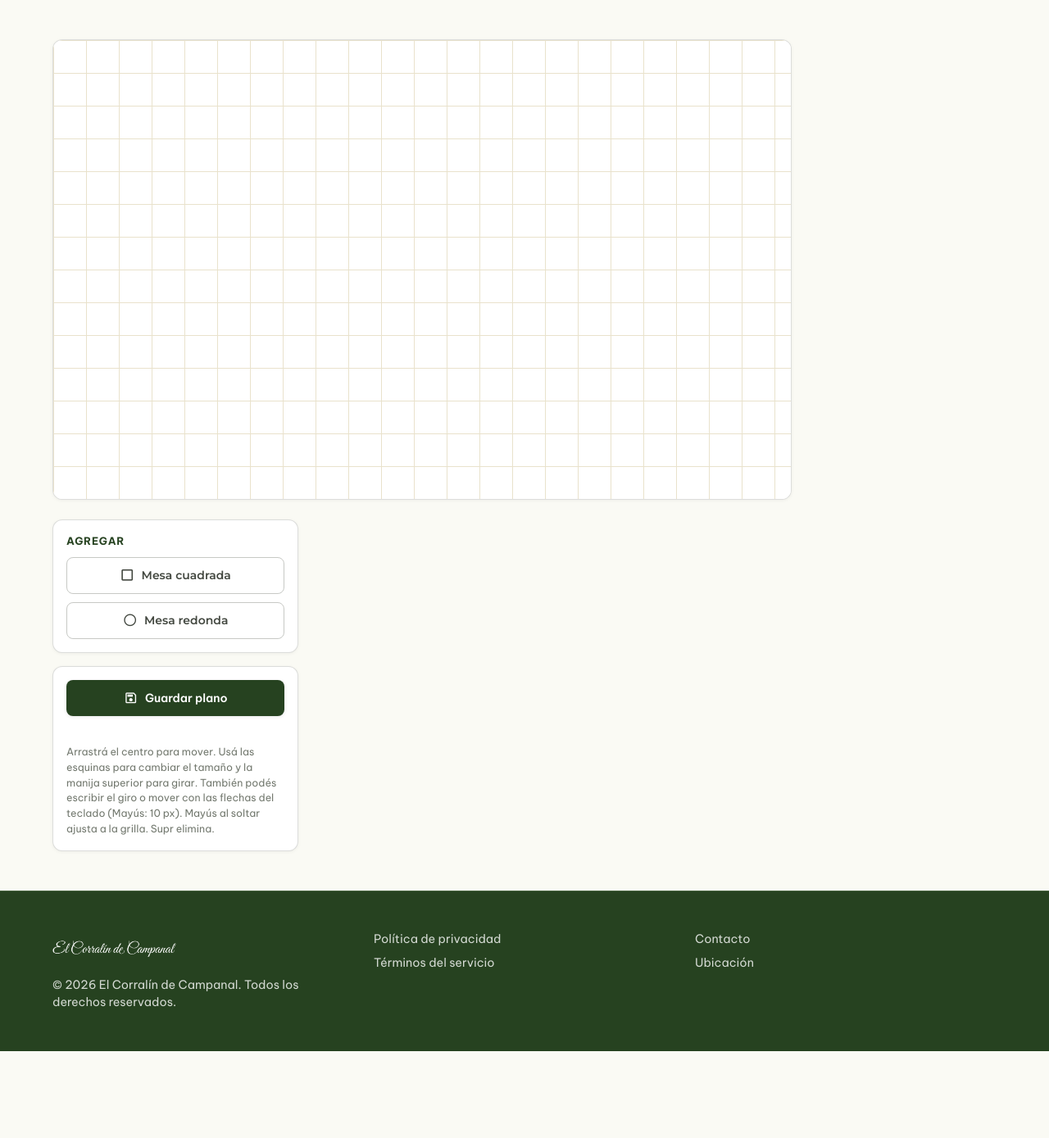
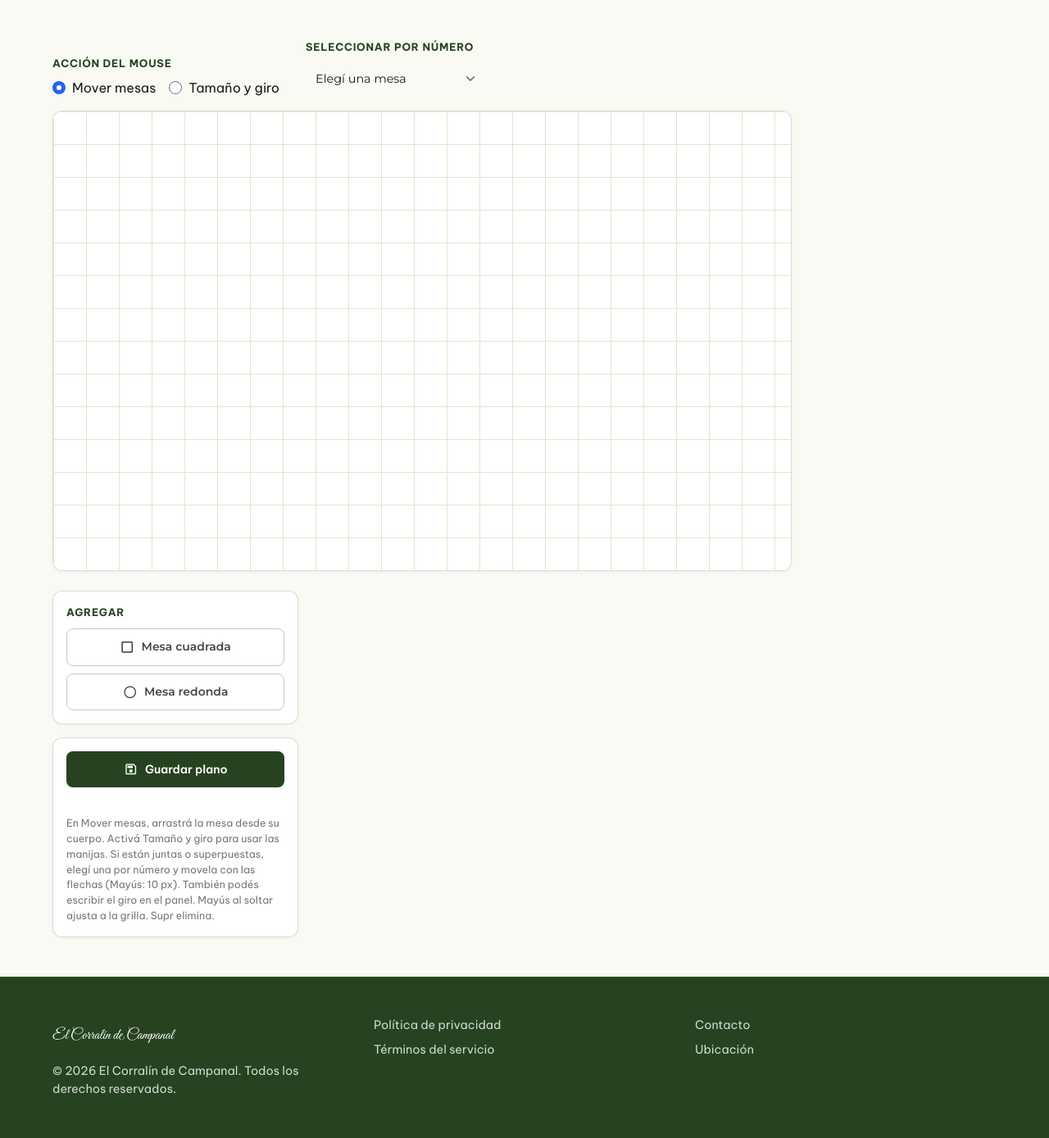
Before and after one commit to adanib7/margo-project-, a PHP site: page /plano in a window 1280 px wide. Shown: the part 204-1593 px from the top of the page at 82% size. Before the commit the page ends 1487 px from the top, so only its background shows below. Run offline with PHP 8.4, Linux system fonts and the light colour scheme; a user stored in the database is signed in; tables that the repository leaves empty hold one stand-in row (values such as "Sample post"); data that the repository does not hold is empty; some libraries are stand-ins or nearby versions.

Commit message:
fix: mesas superpuestas

```diff
--- a/assets/css/dashboard.css
+++ b/assets/css/dashboard.css
@@ -2238,6 +2238,25 @@ body {
 }
 
 /* ===== PLANO DE MESAS (dashboards/admin_plano.php) ===== */
+.plano-herramientas {
+  display: flex;
+  flex-wrap: wrap;
+  align-items: flex-end;
+  gap: 1rem 2rem;
+  margin-bottom: 1rem;
+}
+.plano-modos {
+  border: 0;
+  padding: 0;
+  margin: 0;
+  display: flex;
+  flex-wrap: wrap;
+  gap: 0.5rem 1rem;
+}
+.plano-modos label { display: flex; align-items: center; gap: 0.5rem; cursor: pointer; }
+.plano-modos legend { margin-bottom: 0.5rem; }
+.plano-herramientas .campo-grupo { min-width: 220px; margin: 0; }
+
 .plano-editor {
   /* Colores de las mesas; admin_plano.js también usa --verde y --rojo para el aviso */
   --verde: #2D5F3F;
@@ -2252,7 +2271,7 @@ body {
 
 #canvas-wrap {
   max-width: 100%;
-  overflow: hidden;
+  overflow: auto;
   background: #ffffff;
   border: 1px solid rgba(115, 121, 111, 0.25);
   border-radius: 0.75rem;
@@ -2311,11 +2330,6 @@ body {
   font-weight: 600;
   min-height: 1.2em;
   margin: 0;
-}
-
-/* En pantallas angostas el lienzo (900px) se desplaza en vez de cortarse */
-@media (max-width: 1000px) {
-  #canvas-wrap { overflow: auto; }
 }
 
 /* ===== AVISOS EN VIVO DE RESERVAS NUEVAS (assets/js/avisos.js) =====
--- a/assets/js/admin_plano.js
+++ b/assets/js/admin_plano.js
@@ -8,10 +8,12 @@ const inNumero = document.getElementById('in-numero');
 const inCapacidad = document.getElementById('in-capacidad');
 const inRotacion = document.getElementById('in-rotacion');
 const aviso = document.getElementById('aviso');
+const selectorMesa = document.getElementById('selector-mesa');
 const escenario = new Konva.Stage({ container: 'plano', width: ANCHO, height: ALTO });
 const capa = new Konva.Layer();
 escenario.add(capa);
 const controles = new Konva.Transformer({
+  resizeEnabled: false, rotateEnabled: false, listening: false,
   enabledAnchors: ['top-left', 'top-right', 'bottom-left', 'bottom-right'],
   rotationSnaps: [0, 45, 90, 135, 180, 225, 270, 315],
   rotationSnapTolerance: 3,
@@ -132,15 +134,47 @@ function seleccionar(grupo) {
   seleccionada = grupo;
   controles.nodes(grupo ? [grupo] : []);
   panelMesa.classList.toggle('visible', !!grupo);
+  // Volver a mover al cambiar de mesa: las manijas solo se activan a pedido.
+  document.querySelector('input[name="modo-plano"][value="mover"]').checked = true;
+  cambiarModo('mover');
   if (grupo) {
-    grupo.moveToTop();
     controles.moveToTop();
     controles.keepRatio(grupo.getAttr('forma') === 'redonda');
     inNumero.value = grupo.getAttr('numero');
     inCapacidad.value = grupo.getAttr('capacidad');
     inRotacion.value = anguloNormalizado(grupo.rotation());
   }
+  actualizarListaMesas();
 }
+
+function cambiarModo(modo) {
+  const transformar = modo === 'transformar';
+  controles.resizeEnabled(transformar);
+  controles.rotateEnabled(transformar);
+  // El marco de selección no recibe clics cuando solo queremos mover mesas.
+  controles.listening(transformar);
+}
+
+for (const opcion of document.querySelectorAll('input[name="modo-plano"]')) {
+  opcion.addEventListener('change', () => cambiarModo(opcion.value));
+}
+
+function actualizarListaMesas() {
+  selectorMesa.replaceChildren(new Option('Elegí una mesa', ''));
+  let indice = 0;
+  for (const mesa of capa.find('.mesa')) {
+    const opcion = new Option('Mesa ' + mesa.getAttr('numero'), String(indice));
+    opcion.selected = mesa === seleccionada;
+    selectorMesa.add(opcion);
+    indice++;
+  }
+}
+
+selectorMesa.addEventListener('change', () => {
+  const mesas = capa.find('.mesa');
+  seleccionar(selectorMesa.value === '' ? null : mesas[Number(selectorMesa.value)]);
+  escenario.container().focus({ preventScroll: true });
+});
 
 escenario.on('mousedown touchstart', () => escenario.container().focus({ preventScroll: true }));
 escenario.on('click tap', e => {
@@ -167,6 +201,7 @@ inNumero.addEventListener('input', e => {
   const numero = parseInt(e.target.value, 10) || 1;
   seleccionada.setAttr('numero', numero);
   seleccionada.findOne('.numero').text(String(numero));
+  actualizarListaMesas();
 });
 inCapacidad.addEventListener('input', e => {
   if (seleccionada) seleccionada.setAttr('capacidad', parseInt(e.target.value, 10) || 1);
@@ -226,6 +261,7 @@ async function cargarPlano() {
     seleccionar(null);
     for (const mesa of capa.find('.mesa')) mesa.destroy();
     for (const datos of mesas) crearMesa(datos);
+    actualizarListaMesas();
   } catch (error) {
     aviso.style.color = 'var(--rojo)';
     aviso.textContent = error.message;
--- a/dashboards/admin_plano.php
+++ b/dashboards/admin_plano.php
@@ -116,6 +116,20 @@ require_once '../includes/header.php';
     </div>
   </header>
 
+  <section class="plano-herramientas" aria-label="Herramientas del plano">
+    <fieldset class="plano-modos">
+      <legend class="campo-etiqueta">Acción del mouse</legend>
+      <label><input type="radio" name="modo-plano" value="mover" checked> Mover mesas</label>
+      <label><input type="radio" name="modo-plano" value="transformar"> Tamaño y giro</label>
+    </fieldset>
+    <div class="campo-grupo">
+      <label class="campo-etiqueta" for="selector-mesa">Seleccionar por número</label>
+      <select id="selector-mesa" class="campo-input">
+        <option value="">Elegí una mesa</option>
+      </select>
+    </div>
+  </section>
+
   <div class="plano-editor">
     <div id="canvas-wrap"><div id="plano" tabindex="0" aria-label="Plano editable de mesas"></div></div>
 
@@ -163,7 +177,7 @@ require_once '../includes/header.php';
           <span class="material-symbols-outlined">save</span> Guardar plano
         </button>
         <p id="aviso"></p>
-        <p class="campo-ayuda">Arrastrá el centro para mover. Usá las esquinas para cambiar el tamaño y la manija superior para girar. También podés escribir el giro o mover con las flechas del teclado (Mayús: 10 px). Mayús al soltar ajusta a la grilla. Supr elimina.</p>
+        <p class="campo-ayuda">En Mover mesas, arrastrá la mesa desde su cuerpo. Activá Tamaño y giro para usar las manijas. Si están juntas o superpuestas, elegí una por número y movela con las flechas (Mayús: 10 px). También podés escribir el giro en el panel. Mayús al soltar ajusta a la grilla. Supr elimina.</p>
       </section>
     </aside>
   </div>
```
Also changed, not shown: documentacion/guia-defensa-programacion.md (+10 -0 lines), README.md.
